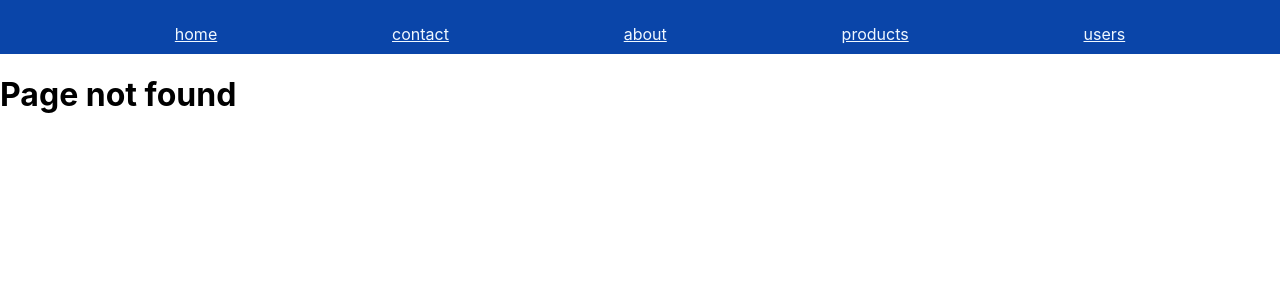
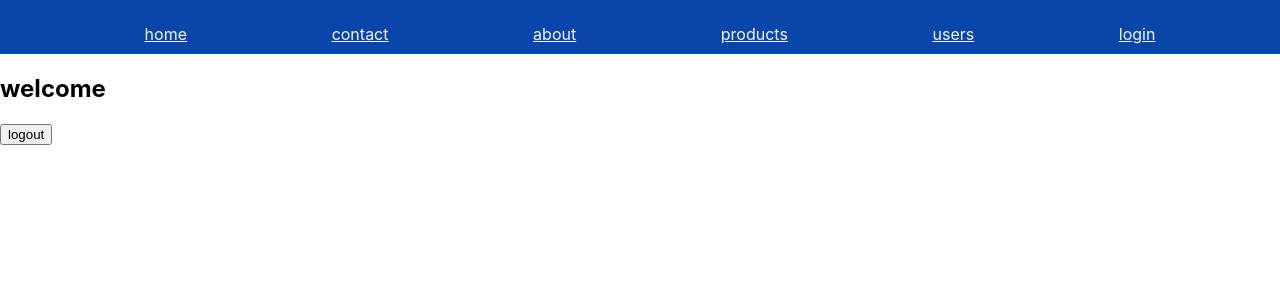
Before and after one commit to Shansudar/Manfree-react, a React (Create React App) app in the folder my-app/: page /profile in a window 1280 px wide. Before the commit this address had no page. Shown: the top 300 px of the page. Built offline with nearby package versions, Linux system fonts and the light colour scheme.

Commit message:
using useNavigator to navigate programattically

```diff
--- a/my-app/src/App.js
+++ b/my-app/src/App.js
@@ -1,9 +1,9 @@
 import "./App.css";
-import Home from "./Task/expence tracker/Home";
+import Login from "./pages/Login";
 function App() {
   return (
     <div className="App">
-      <Home/>
+      <Login/>
     </div>
   );
 }
--- /dev/null
+++ b/my-app/src/Context/LoginContext.jsx
@@ -0,0 +1,25 @@
+import React, { createContext, useContext, useEffect, useState } from "react";
+
+const loginContext = createContext(null);
+const initialState = { name: "", isLogged: false };
+const LoginContext = ({ children }) => {
+  const [user, setUser] = useState(initialState);
+  useEffect(() => {
+    console.log(user);
+  }, [user]);
+  const login = (name) => {
+    setUser({ name, isLogged: true });
+  };
+  const logout = () => {
+    setUser(initialState);
+  };
+  return (
+    <loginContext.Provider value={{ user, login, logout }}>
+      {children}
+    </loginContext.Provider>
+  );
+};
+
+export default LoginContext;
+
+export const useAuth = () => useContext(loginContext);
--- a/my-app/src/components/NavBar.jsx
+++ b/my-app/src/components/NavBar.jsx
@@ -1,7 +1,7 @@
 import React from "react";
 import { Link, NavLink } from "react-router-dom";
 
-const routes = ["home", "contact", "about", "products","users"];
+const routes = ["home", "contact", "about", "products", "users", "login"];
 const NavBar = () => {
   return (
     <nav className="navbar-container">
--- a/my-app/src/index.js
+++ b/my-app/src/index.js
@@ -14,9 +14,13 @@ import Users from "./pages/Users";
 import User from "./pages/User";
 import Products from "./pages/Products";
 import SingleProduct from "./pages/SingleProduct";
+import LoginContext from "./Context/LoginContext";
+import Profile from "./pages/Profile";
+import Login from "./pages/Login";
 const node = document.getElementById("root");
 const root = ReactDOM.createRoot(node);
 root.render(
+  <LoginContext>
     <BrowserRouter>
       <NavBar />
       <Routes>
@@ -30,8 +34,11 @@ root.render(
           <Route path=":name" element={<SingleProduct />} />
         </Route>
         <Route path="/*" element={<PageNotFound />} />
+        <Route path="/profile" element={<Profile />} />
+        <Route path="/login" element={<Login />} />
       </Routes>
     </BrowserRouter>
+  </LoginContext>
 );
 
 // If you want to start measuring performance in your app, pass a function
--- /dev/null
+++ b/my-app/src/pages/Login.jsx
@@ -0,0 +1,22 @@
+import React, { useState } from "react";
+import { useNavigate } from "react-router-dom";
+import { useAuth } from "../Context/LoginContext";
+
+const Login = () => {
+  const [name, setName] = useState("");
+  const navigator = useNavigate();
+  const { login } = useAuth();
+  const handleLogin = () => {
+    login(name);
+    setName("");
+    navigator("/profile");
+  };
+  return (
+    <div>
+      <input value={name} onChange={(e) => setName(e.target.value)} />
+      <button onClick={handleLogin}>Login</button>
+    </div>
+  );
+};
+
+export default Login;
--- /dev/null
+++ b/my-app/src/pages/Profile.jsx
@@ -0,0 +1,20 @@
+import React from "react";
+import { useNavigate } from "react-router-dom";
+import { useAuth } from "../Context/LoginContext";
+
+const Profile = () => {
+  const { user, logout } = useAuth();
+  const navi = useNavigate();
+  const handleLogout = () => {
+    logout();
+    navi("/home");
+  };
+  return (
+    <div>
+      <h2>{`welcome ${user.name}`}</h2>
+      <button onClick={handleLogout}>logout</button>
+    </div>
+  );
+};
+
+export default Profile;
```
Lines whose indentation alone changed are shown as unchanged.
